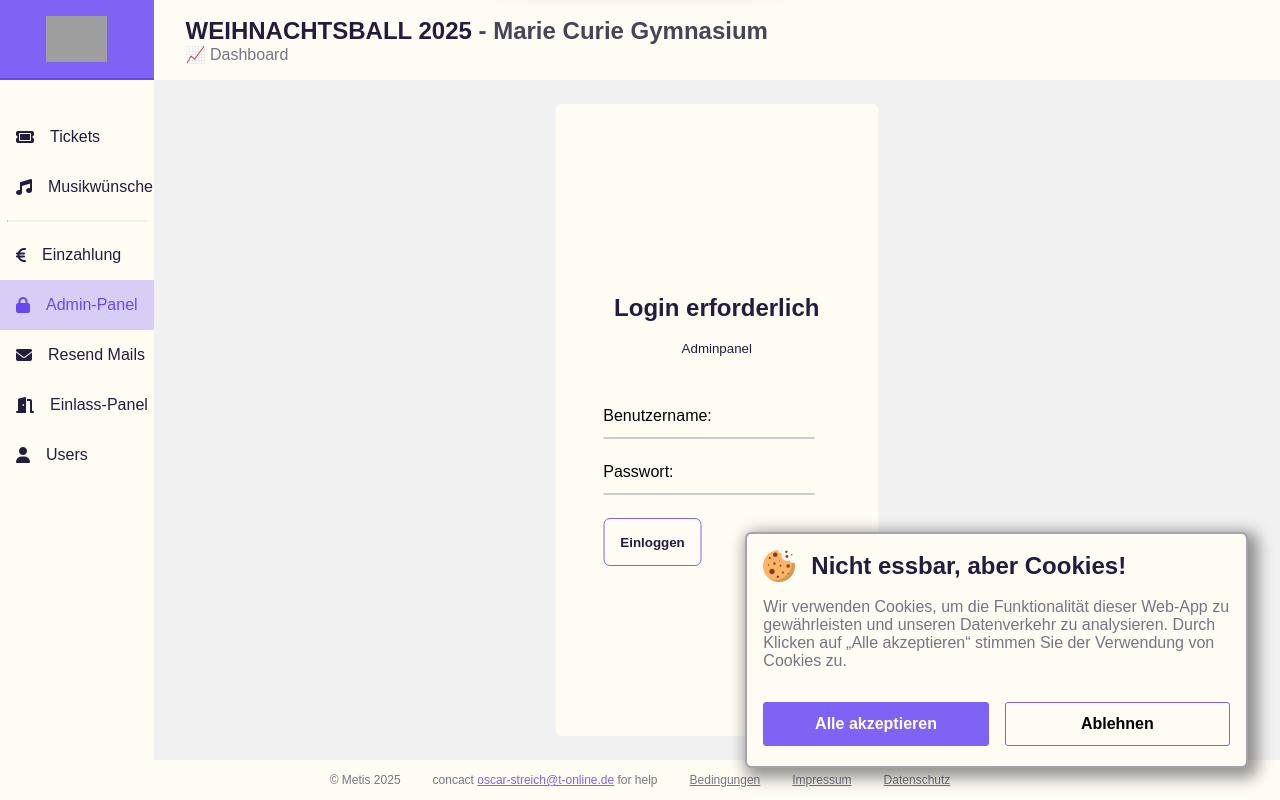
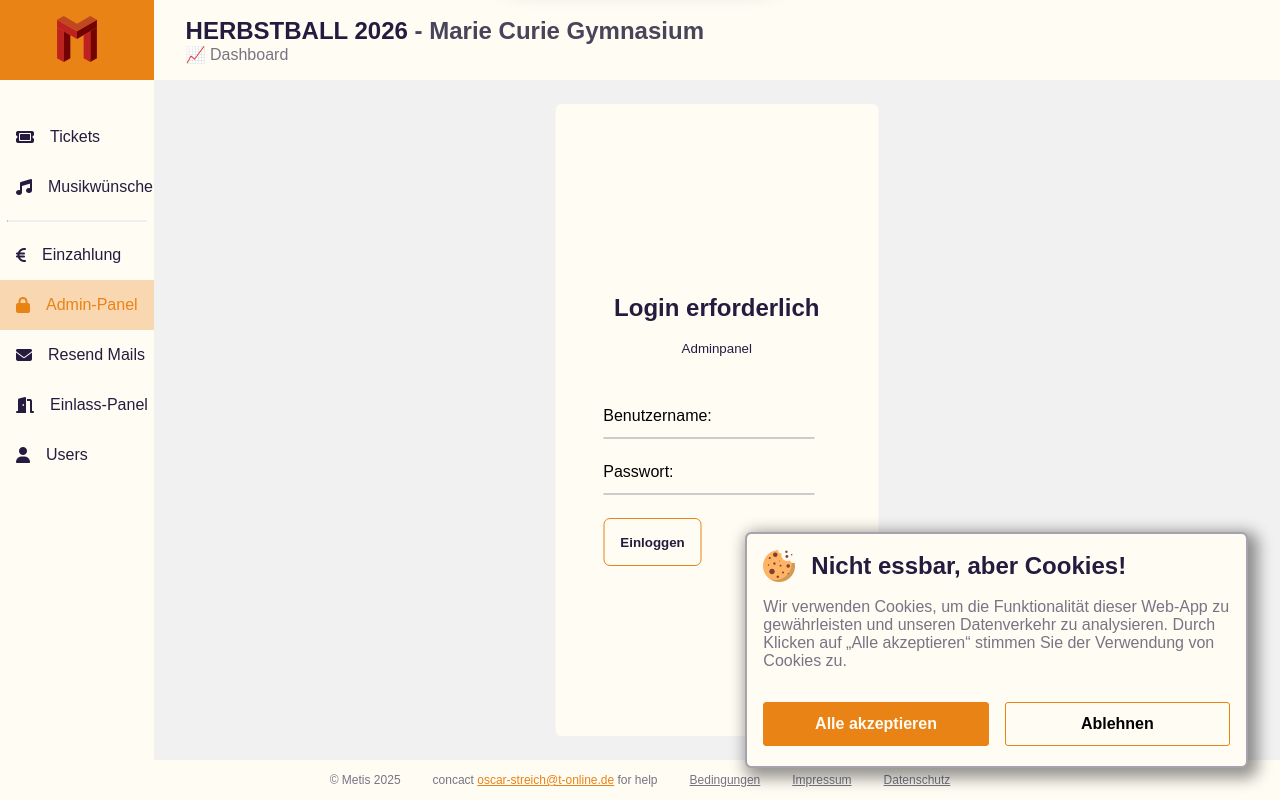
Before and after one commit to oscarf20001/herbstball_26, a PHP site: page /client/admin.php in a window 1280 px wide. Run offline with PHP 8.4, Linux system fonts and the light colour scheme; data that the repository does not hold is empty; some libraries are stand-ins or nearby versions; grey boxes are pictures that could not be loaded.

Commit message:
new colors

```diff
--- a/client/styles/barStyles.css
+++ b/client/styles/barStyles.css
@@ -11,8 +11,8 @@
     --secondaryColorDarker: #6a48f1;
     --atentionColor: #f14848;
     --pureRed: #ff0000;
-    --hover: rgba(127, 99, 244, 0.15);
-    --selected: rgba(127, 99, 244, 0.3);
+    --hover: rgba(233, 131, 22, 0.15);
+    --selected: rgba(233, 131, 22, 0.3);
     --headingFontSize: 1.5rem;
     --successGreen: #00cb11;
 }
--- a/client/styles/cookieBanner.css
+++ b/client/styles/cookieBanner.css
@@ -7,16 +7,16 @@
     --primaryColor: #fffcf4;
     --primaryDarker: #f1f1f1;
     --primaryVeryDark: #e3e3e3;
-    --secondaryColor: #7F63F4;
-    --secondaryColorDarker: #6a48f1;
+    --secondaryColor: #e98316;
+    --secondaryColorDarker: #e98316;
     --atentionColor: #f14848;
     --pureRed: #ff0000;
     --signalRed: #ff1a1a;
     --signalShineRed: rgba(20, 14, 14, 0.6);
     --signalGreen: #00cc44;
     --signalShineGreen: rgba(0, 255, 0, 0.5);
-    --hover: rgba(127, 99, 244, 0.15);
-    --selected: rgba(127, 99, 244, 0.3);
+    --hover: rgba(233, 131, 22, 0.15);
+    --selected: rgba(233, 131, 22, 0.3);
     --headingFontSize: 1.5rem;
     --borderRadius: 0.4rem;
 }
--- a/client/styles/inputFields.css
+++ b/client/styles/inputFields.css
@@ -7,12 +7,12 @@
     --greyLighter: #777484;
     --primaryColor: #fffcf4;
     --primaryDarker: #f1f1f1;
-    --secondaryColor: #7F63F4;
-    --secondaryColorDarker: #6a48f1;
+    --secondaryColor: #e98316;
+    --secondaryColorDarker: #e98316;
     --atentionColor: #f14848;
     --pureRed: #ff0000;
-    --hover: rgba(127, 99, 244, 0.15);
-    --selected: rgba(127, 99, 244, 0.3);
+    --hover: rgba(233, 131, 22, 0.15);
+    --selected: rgba(233, 131, 22, 0.3);
     --headingFontSize: 1.5rem;
 }
 
--- a/server/php/checkOpenUnderOrEvenZero.php
+++ b/server/php/checkOpenUnderOrEvenZero.php
@@ -6,7 +6,6 @@ header('Access-Control-Allow-Headers: Content-Type, Authorization');
 
 date_default_timezone_set('Europe/Berlin');
 
-require 'db_connection.php';
 require __DIR__ . '/../../vendor/autoload.php'; // Autoloader einbinden
 
 use PHPMailer\PHPMailer\PHPMailer;
@@ -50,7 +49,7 @@ function checkIfOpenIsZero($conn, $id, $logHandle) {
     $stmt = $conn->prepare("SELECT person.vorname, person.email, kaeufer.charges, kaeufer.paid_charges, kaeufer.open_charges
                             FROM kaeufer
                             JOIN person ON kaeufer.person_id = person.id
-                            WHERE person_id = ?");
+                            WHERE kaeufer.person_id = ?");
     $stmt->bind_param("i", $id);
     $stmt->execute();
     $stmt->bind_result($vorname, $email, $charges, $paid, $open);
@@ -277,6 +276,7 @@ function writeToLog($handleOrPath, string $message): void {
 
 function setDateInDatabase($conn, $id){
     #Sets the date of the ticket Mail for one person in the database
+    $timestamp = date('Y-m-d H:i:s');
 
     $response = [
         'status' => 'Wir führten die Funktion aus...'
@@ -299,6 +299,5 @@ function setDateInDatabase($conn, $id){
 
     // Statement schließen
     $stmt->close();
-    $conn->close();
     echo json_encode($response);
 }
--- a/server/php/db_connection.php
+++ b/server/php/db_connection.php
@@ -1,9 +1,29 @@
 <?php
-#require __DIR__ . '/vendor/autoload.php';
+
+error_reporting(E_ALL);
+ini_set('display_errors', 1);
+
+/**
+ * DB Connection gestartet
+ */
+
+require __DIR__ . '/../../vendor/autoload.php';
+
+/**
+ * Composer geladen
+ */
+
 use Dotenv\Dotenv;
-// Lade den Composer-Autoloader
-//require '../../vendor/autoload.php';
-require __DIR__ . '/../../vendor/autoload.php';
+
+$dotenv = Dotenv::createImmutable(__DIR__ . '/../..');
+
+#echo ".env Pfad: " . __DIR__ . '/../..' . "<br>";
+
+$dotenv->load();
+
+/**
+ * .env geladen
+ */
 
 use PHPMailer\PHPMailer\PHPMailer;
 use PHPMailer\PHPMailer\Exception;
@@ -26,22 +46,18 @@ $dbDatabase = $_ENV['DB_NAME'];
 $dbUsername = $_ENV['DB_USERNAME'];
 $dbPassword = $_ENV['DB_PASSWORD'];
 
-$dbTableName = 'herbstball_25_03';
-
 // Erstellen einer MySQL-Verbindung mit den Umgebungsvariablen
 $conn = new mysqli($dbHost, $dbUsername, $dbPassword, $dbDatabase);
 
 // Verbindung auf UTF-8 setzen
 $conn->set_charset("utf8");
 
-$reponse = [];
+$response = [];
 
 // Überprüfen der Verbindung
 if ($conn->connect_error) {
     $response[] = ['status' => 'error', 'message' => 'Verbindung fehlgeschlagen: ' . $conn->connect_error];
     die;
-}else{
-    #$response[] = ['status' => 'success', 'message' => 'Verbindung zur Datenbank erfolgreich hergestellt!'];
 }
 
 ?>
--- a/server/php/html-structure/header.php
+++ b/server/php/html-structure/header.php
@@ -6,7 +6,7 @@ $outputURLEnding = getOutputURLEnding();
 ?>
 
 <div class="header-left">
-    <h1 id="headliner">WEIHNACHTSBALL 2025 <span id="post-Headline">- Marie Curie Gymnasium</span></h1>
+    <h1 id="headliner">HERBSTBALL 2026 <span id="post-Headline">- Marie Curie Gymnasium</span></h1>
     <?php
         if ($outputURLEnding == 'index' || $outputURLEnding == '') {
             echo '<p>🎟 Tickets vorbestellen</p>';
```
Also changed, not shown: client/styles/form.css (+4 -4 lines), info.json (added, +42 -0 lines), server/php/sendMoneyIntoDatabase.php (+5 -6 lines), client/images/Metis.svg, client/images/favicon-16.png (added), client/images/favicon-32.png (added).
